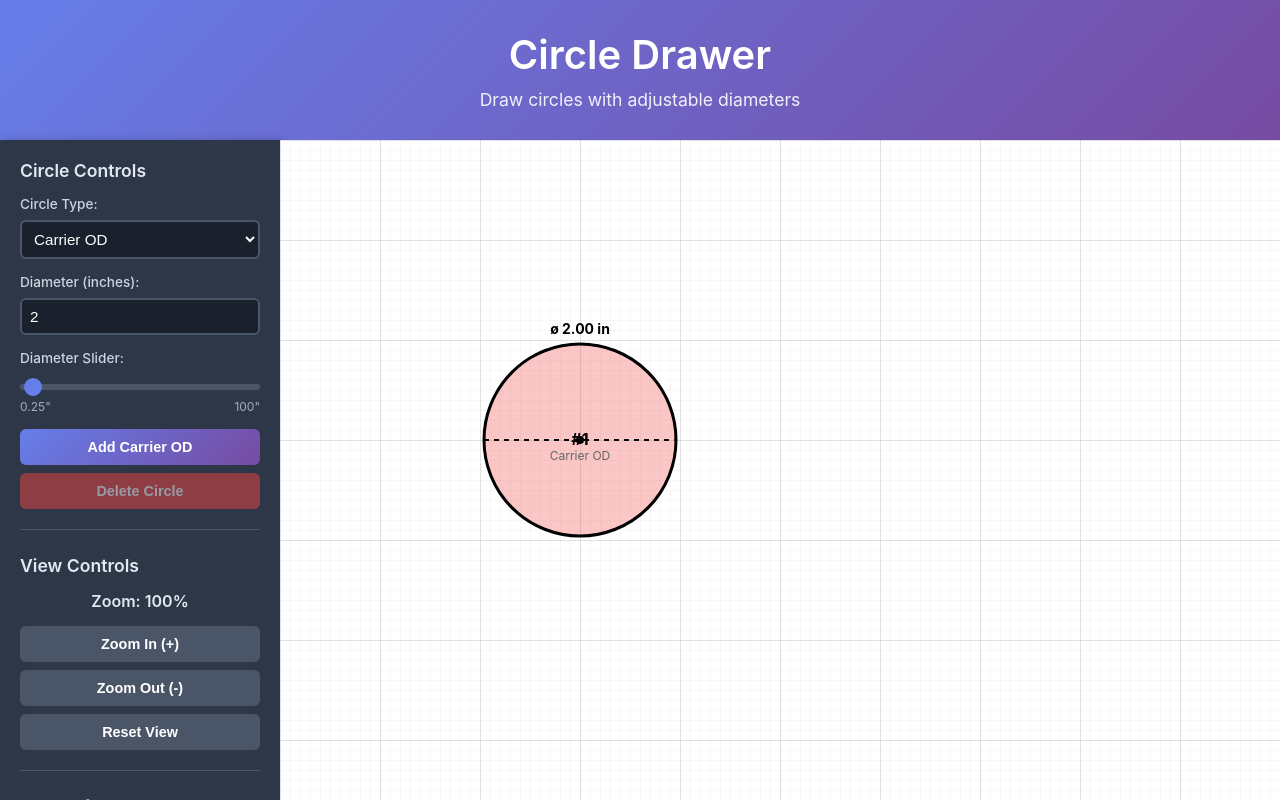
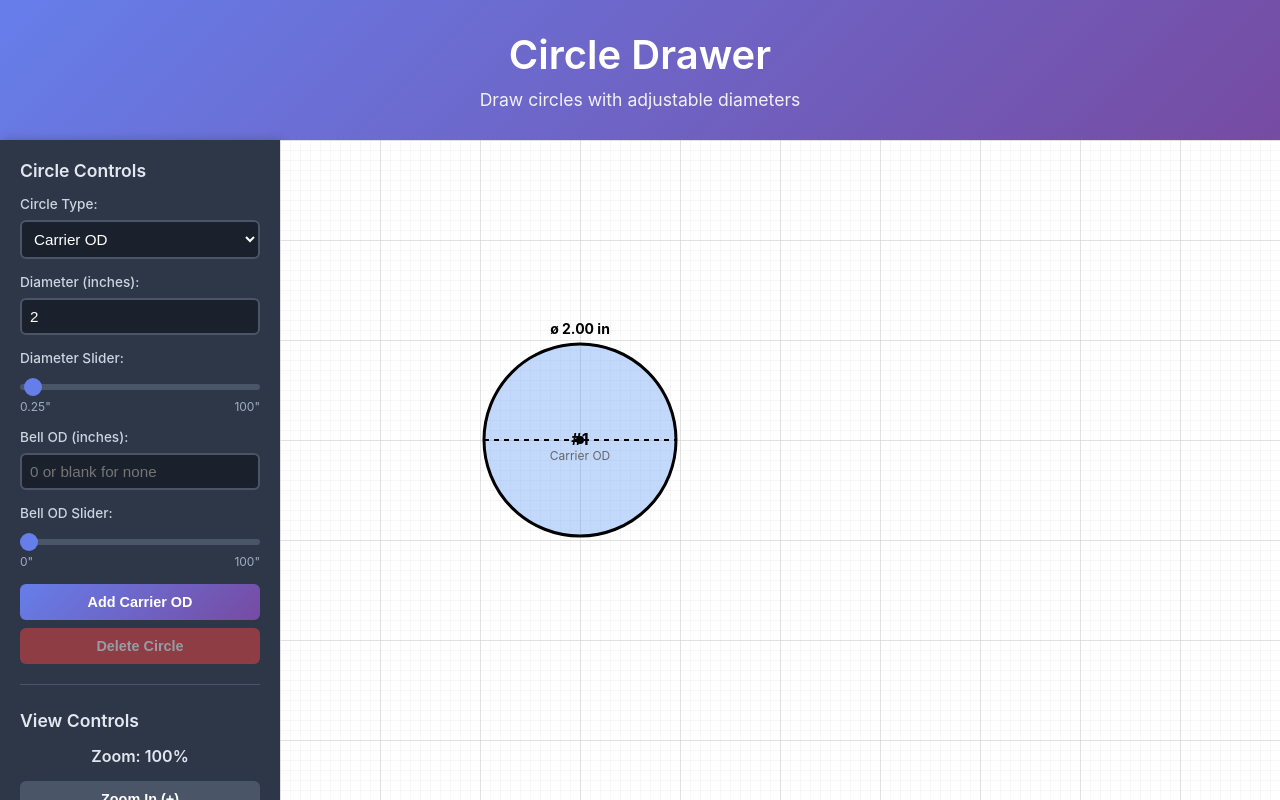
Before and after one commit to okatoue/Circle-Drawing, a React (Create React App) app: page / in a window 1280 px wide. Built offline with nearby package versions, Linux system fonts and the light colour scheme; the HTML template or start-up script is replaced by a standard one.

Commit message:
nov 23 2025

```diff
--- a/src/circledrawer/components/CarrierOD.js
+++ b/src/circledrawer/components/CarrierOD.js
@@ -1,5 +1,5 @@
 import React from 'react';
-import { getCircleDisplayProps } from './CircleTypes';
+import { getCircleDisplayProps, CIRCLE_COLORS, CIRCLE_TYPES } from './CircleTypes';
 
 const CarrierOD = ({
   circle,
@@ -128,6 +128,21 @@ const CarrierOD = ({
       >
         {circle.label}
       </text>
+
+      {/* Bell OD - dotted line */}
+{circle.bellOD && circle.bellOD > circle.diameter && (
+  <circle
+    cx={circle.x}
+    cy={circle.y}
+    r={(circle.bellOD * 96) / 2}
+    fill="none"
+    stroke={CIRCLE_COLORS[CIRCLE_TYPES.BELL_OD]}
+    strokeWidth={2 / zoom}
+    strokeDasharray={`${8 / zoom},${4 / zoom}`}
+    pointerEvents="none"
+  />
+)}
+
     </g>
   );
 };
--- a/src/circledrawer/components/CircleDrawer.js
+++ b/src/circledrawer/components/CircleDrawer.js
@@ -19,8 +19,11 @@ const CircleDrawer = () => {
     selectedCircleData,
     addCircle,
     deleteCircle,
-    updateDiameter
+    updateDiameter,
+    updateBellOD
   } = useCircleManagement();
+
+  console.log('circles from hook:', circles); // ADD THIS LINE
 
   // Zoom and pan functionality
   const {
@@ -62,6 +65,7 @@ const CircleDrawer = () => {
         setSelectedType={setSelectedType}
         selectedCircleData={selectedCircleData}
         updateDiameter={updateDiameter}
+        updateBellOD={updateBellOD}
         addCircle={addCircle}
         deleteCircle={deleteCircle}
         circles={circles}
--- a/src/circledrawer/components/CircleTypes.js
+++ b/src/circledrawer/components/CircleTypes.js
@@ -11,10 +11,10 @@ export const CIRCLE_TYPES = {
 
 // Default colors for each circle type
 export const CIRCLE_COLORS = {
-  [CIRCLE_TYPES.CARRIER_OD]: ['#3b82f6', '#ef4444', '#10b981', '#f59e0b', '#8b5cf6', '#ec4899'],
-  [CIRCLE_TYPES.CASING]: ['#1e40af', '#0284c7'],
-  [CIRCLE_TYPES.BELL_OD]: ['#dc2626', '#ea580c'],
-  [CIRCLE_TYPES.SPACER_OD]: ['#16a34a', '#15803d']
+  [CIRCLE_TYPES.CARRIER_OD]: '#3b82f6',  // Single blue color
+  [CIRCLE_TYPES.CASING]: '#1e40af',
+  [CIRCLE_TYPES.BELL_OD]: '#ef4444',     // Single red color
+  [CIRCLE_TYPES.SPACER_OD]: '#16a34a'
 };
 
 // Default settings for each circle type
@@ -50,19 +50,19 @@ export const CIRCLE_DEFAULTS = {
 };
 
 // Create a new circle
-export const createCircle = (id, x, y, type = CIRCLE_TYPES.CARRIER_OD) => {
+export const createCircle = (id, x, y, type = CIRCLE_TYPES.CARRIER_OD, bellOD = null) => {
   const defaults = CIRCLE_DEFAULTS[type];
-  const colors = CIRCLE_COLORS[type];
-  const randomColor = colors[Math.floor(Math.random() * colors.length)];
+  const color = CIRCLE_COLORS[type];
 
   return {
     id,
     x,
     y,
     diameter: defaults.diameter,
-    color: randomColor,
+    color: color,
     type: type,
-    label: defaults.label
+    label: defaults.label,
+    bellOD: bellOD
   };
 };
 
--- a/src/circledrawer/components/ControlPanel.js
+++ b/src/circledrawer/components/ControlPanel.js
@@ -6,6 +6,7 @@ const ControlPanel = ({
   setSelectedType,
   selectedCircleData,
   updateDiameter,
+  updateBellOD,
   addCircle,
   deleteCircle,
   circles,
@@ -64,6 +65,41 @@ const ControlPanel = ({
           </div>
         </div>
 
+        {/* Bell OD controls - only show for Carrier OD */}
+        {selectedCircleData && selectedCircleData.type === CIRCLE_TYPES.CARRIER_OD && (
+          <>
+            <div className="control-group">
+              <label>Bell OD (inches):</label>
+              <input
+                type="number"
+                value={selectedCircleData?.bellOD || ''}
+                onChange={(e) => updateBellOD(Number(e.target.value))}
+                placeholder="0 or blank for none"
+                min="0"
+                max="100"
+                step="0.25"
+                className="diameter-input"
+              />
+            </div>
+            <div className="control-group">
+              <label>Bell OD Slider:</label>
+              <input
+                type="range"
+                value={selectedCircleData?.bellOD || 0}
+                onChange={(e) => updateBellOD(Number(e.target.value))}
+                min="0"
+                max="100"
+                step="0.25"
+                className="diameter-slider"
+              />
+              <div className="slider-labels">
+                <span>0"</span>
+                <span>100"</span>
+              </div>
+            </div>
+          </>
+        )}
+
         <div className="button-group">
           <button onClick={addCircle} className="btn btn-primary">
             Add {getCircleTypeName(selectedType)}
@@ -71,7 +107,7 @@ const ControlPanel = ({
           <button
             onClick={deleteCircle}
             className="btn btn-danger"
-            disabled={circles.length <= 1}
+            disabled={!circles || circles.length <= 1}
           >
             Delete Circle
           </button>
@@ -102,31 +138,45 @@ const ControlPanel = ({
       {/* Info Section */}
       <div className="info-section">
         <h4>Circle Info</h4>
+        {selectedCircleData ? (
+          <>
             <div className="info-item">
               <span>Type:</span>
-          <span className="info-value">{selectedCircleData?.label}</span>
+              <span className="info-value">{selectedCircleData.label}</span>
             </div>
             <div className="info-item">
               <span>Selected:</span>
-          <span className="info-value">#{selectedCircleData?.id}</span>
+              <span className="info-value">#{selectedCircleData.id}</span>
             </div>
             <div className="info-item">
               <span>Diameter:</span>
-          <span className="info-value">{selectedCircleData?.diameter.toFixed(2)} in</span>
+              <span className="info-value">{selectedCircleData.diameter.toFixed(2)} in</span>
             </div>
             <div className="info-item">
               <span>Radius:</span>
-          <span className="info-value">{(selectedCircleData?.diameter / 2).toFixed(2)} in</span>
+              <span className="info-value">{(selectedCircleData.diameter / 2).toFixed(2)} in</span>
             </div>
+            {selectedCircleData.bellOD && (
+              <div className="info-item">
+                <span>Bell OD:</span>
+                <span className="info-value">{selectedCircleData.bellOD.toFixed(2)} in</span>
+              </div>
+            )}
             <div className="info-item">
               <span>Position:</span>
               <span className="info-value">
-            ({selectedCircleData?.x.toFixed(0)}, {selectedCircleData?.y.toFixed(0)})
+                ({selectedCircleData.x.toFixed(0)}, {selectedCircleData.y.toFixed(0)})
               </span>
             </div>
+          </>
+        ) : (
+          <div className="info-item">
+            <span className="info-value">No circle selected</span>
+          </div>
+        )}
         <div className="info-item">
           <span>Total Circles:</span>
-          <span className="info-value">{circles.length}</span>
+          <span className="info-value">{circles?.length || 0}</span>
         </div>
       </div>
 
--- a/src/circledrawer/hooks/useCircleManagement.js
+++ b/src/circledrawer/hooks/useCircleManagement.js
@@ -10,9 +10,18 @@ export const useCircleManagement = () => {
 
 const addCircle = () => {
   const newId = Math.max(...circles.map(c => c.id), 0) + 1;
+
+  let bellOD = null;
+  if (selectedType === CIRCLE_TYPES.CARRIER_OD) {
+    const bellInput = prompt("Enter Bell OD (leave blank or 0 for none):");
+    if (bellInput && bellInput.trim() !== '' && parseFloat(bellInput) > 0) {
+      bellOD = parseFloat(bellInput);
+    }
+  }
+
   setCircles([
     ...circles,
-      createCircle(newId, 200 + Math.random() * 200, 200 + Math.random() * 200, selectedType)
+    createCircle(newId, 200 + Math.random() * 200, 200 + Math.random() * 200, selectedType, bellOD)
   ]);
   setSelectedCircle(newId);
 };
@@ -38,6 +47,18 @@ export const useCircleManagement = () => {
     }));
   };
 
+  const updateBellOD = (newBellOD) => {
+  setCircles(circles.map(circle => {
+    if (circle.id === selectedCircle && circle.type === CIRCLE_TYPES.CARRIER_OD) {
+      return {
+        ...circle,
+        bellOD: newBellOD > 0 ? newBellOD : null
+      };
+    }
+    return circle;
+  }));
+};
+
   const selectedCircleData = circles.find(c => c.id === selectedCircle);
 
   return {
@@ -50,6 +71,7 @@ export const useCircleManagement = () => {
     selectedCircleData,
     addCircle,
     deleteCircle,
-    updateDiameter
+    updateDiameter,
+    updateBellOD
   };
 };
```
Lines whose indentation alone changed are shown as unchanged.
